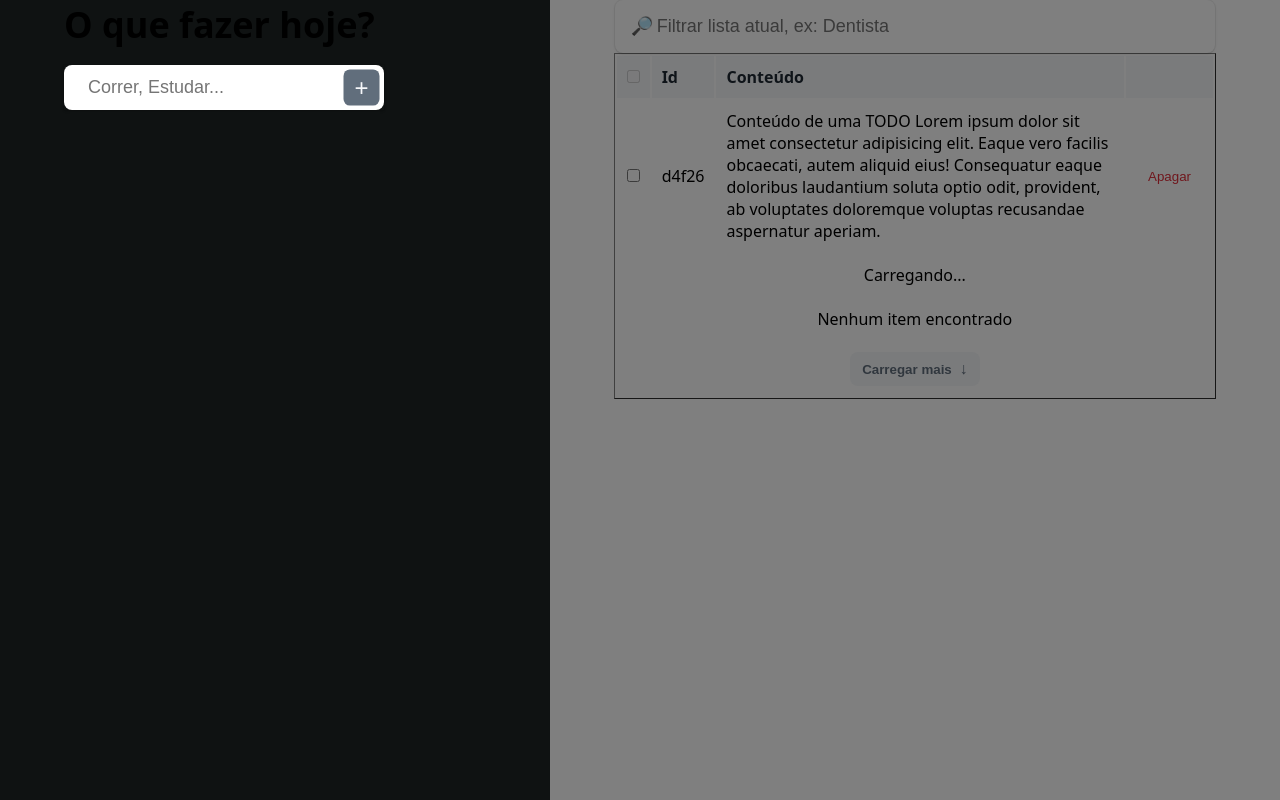
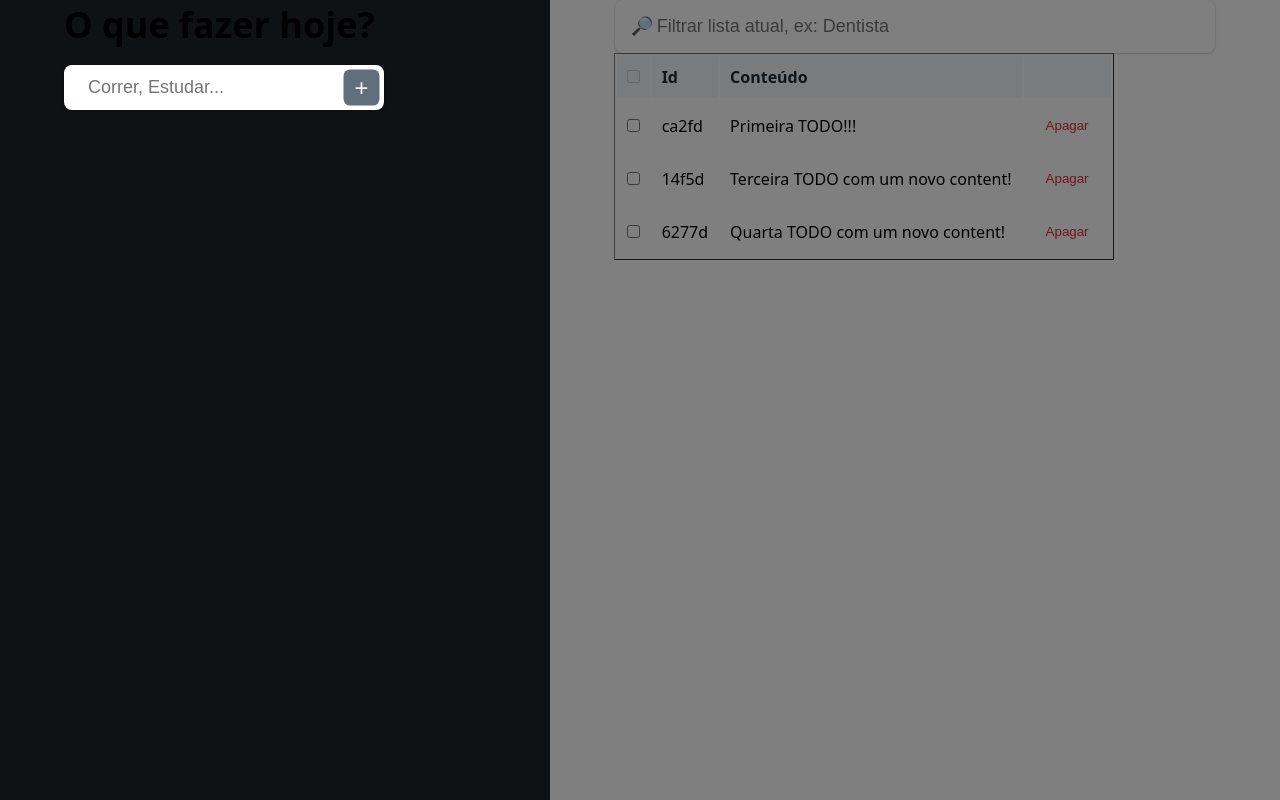
Before and after one commit to LimaLourenco/todo_list, a Next.js app: page / in a window 1280 px wide. Built offline with nearby package versions, Linux system fonts and the light colour scheme.

Commit message:
eleven commit

```diff
--- a/pages/api/todos.ts
+++ b/pages/api/todos.ts
@@ -3,7 +3,8 @@ import { NextApiRequest, NextApiResponse } from "next";
 // import { read } from "@db-crud-todo";
 import { todoController } from "@server/controller/todo";
 
-// handler -> faz a conexão do sistema.
+// handler -> A funcao handler(), é a função que captura o request pra mim (ou seja as solicitações).
+// E também faz o conectar, ou conexão do sistema.
 export default function handler(
     request: NextApiRequest,
     response: NextApiResponse
--- a/pages/index.tsx
+++ b/pages/index.tsx
@@ -4,9 +4,33 @@ import { GlobalStyles } from "@ui/theme/GlobalStyles";
 
 const bg = "./bg.jpg"; // inside public folder
 
+const todos = [
+    {
+        id: "ca2fdc57-8916-4b74-a39c-5c0ac920707e",
+        date: "2024-04-09T12:01:28.744Z",
+        content: "Primeira TODO!!!",
+        done: false,
+    },
+    {
+        id: "14f5da09-559b-4c3b-abf8-ca8cbdee239d",
+        date: "2024-04-09T12:01:28.747Z",
+        content: "Terceira TODO com um novo content!",
+        done: false,
+    },
+    {
+        id: "6277d0c8-697a-47db-9d8d-cdcea0fe0678",
+        date: "2024-04-09T12:01:28.748Z",
+        content: "Quarta TODO com um novo content!",
+        done: false,
+    },
+];
+
 function HomePage() {
+    console.log(todos, "todos");
+
     return (
         <main>
+            {/* {todos} */}
             <GlobalStyles themeName="coolGrey" />
             <header
                 style={{
@@ -45,25 +69,26 @@ function HomePage() {
                     </thead>
 
                     <tbody>
-                        <tr>
+                        {todos.map((currentTodo) => {
+                            return (
+                                <tr key={currentTodo.id}>
+                                    {/* Aqui estou passando o id por inteiro, como id único, baseado-se na quantidade de itens da Api. */}
                                     <td>
                                         <input type="checkbox" />
                                     </td>
-                            <td>d4f26</td>
-                            <td>
-                                Conteúdo de uma TODO Lorem ipsum dolor sit amet
-                                consectetur adipisicing elit. Eaque vero facilis
-                                obcaecati, autem aliquid eius! Consequatur eaque
-                                doloribus laudantium soluta optio odit,
-                                provident, ab voluptates doloremque voluptas
-                                recusandae aspernatur aperiam.
-                            </td>
+                                    <td>{currentTodo.id.substring(0, 5)}</td>
+                                    {/* Aqui o id tembém é único, mas cada item é baseado no seu id especifico. */}
+                                    <td>{currentTodo.content}</td>
                                     <td align="right">
-                                <button data-type="delete">Apagar</button>
+                                        <button data-type="delete">
+                                            Apagar
+                                        </button>
                                     </td>
                                 </tr>
+                            );
+                        })}
 
-                        <tr>
+                        {/* <tr>
                             <td
                                 colSpan={4}
                                 align="center"
@@ -71,15 +96,15 @@ function HomePage() {
                             >
                                 Carregando...
                             </td>
-                        </tr>
+                        </tr> */}
 
-                        <tr>
+                        {/* <tr>
                             <td colSpan={4} align="center">
                                 Nenhum item encontrado
                             </td>
-                        </tr>
+                        </tr> */}
 
-                        <tr>
+                        {/* <tr>
                             <td
                                 colSpan={4}
                                 align="center"
@@ -98,7 +123,7 @@ function HomePage() {
                                     </span>
                                 </button>
                             </td>
-                        </tr>
+                        </tr> */}
                     </tbody>
                 </table>
             </section>
```
Lines whose indentation alone changed are shown as unchanged.
